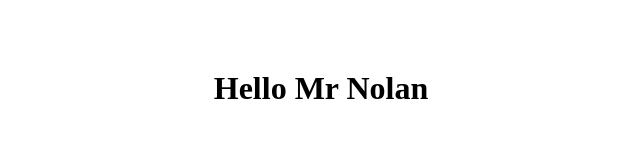
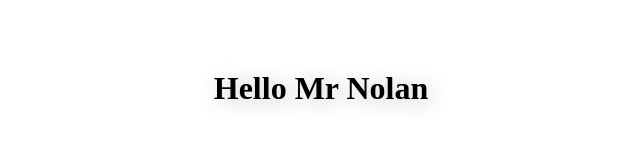
Before and after one commit to NWylynko/mrnolan.com, a Gatsby site: page / in a window 1280 px wide. Shown: the part 312-456 px from the top of the page, 319-959 px from the left. Built offline with nearby package versions, Linux system fonts and the light colour scheme; Gatsby itself is replaced by a stand-in of ours.

Commit message:
cursive font and shadow

```diff
--- a/src/pages/index.tsx
+++ b/src/pages/index.tsx
@@ -4,7 +4,7 @@
 export default function IndexPage() {
   return (
     <Container>
-      <h1>Hello Mr Nolan</h1>
+      <Title>Hello Mr Nolan</Title>
     </Container>
   )
 }
@@ -15,3 +15,8 @@
   align-items: center;
   height: 98vh;
 `;
+
+const Title = styled.h1`
+  font-family: cursive;
+  text-shadow: 3px 3px 20px #3e3e3e4a;
+`;
```
Also changed, not shown: 1 other file.
